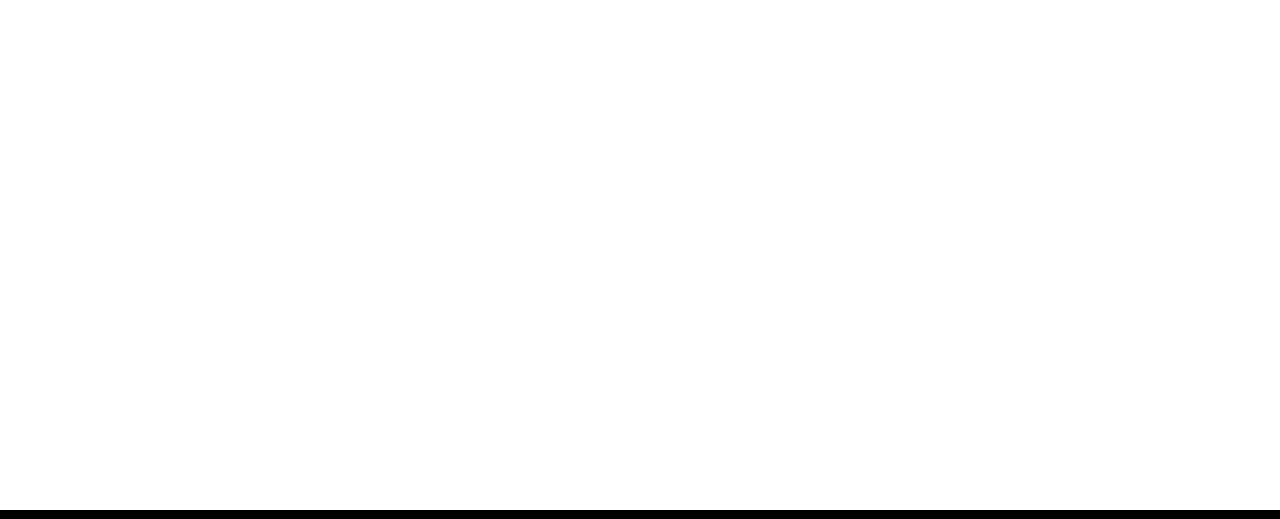
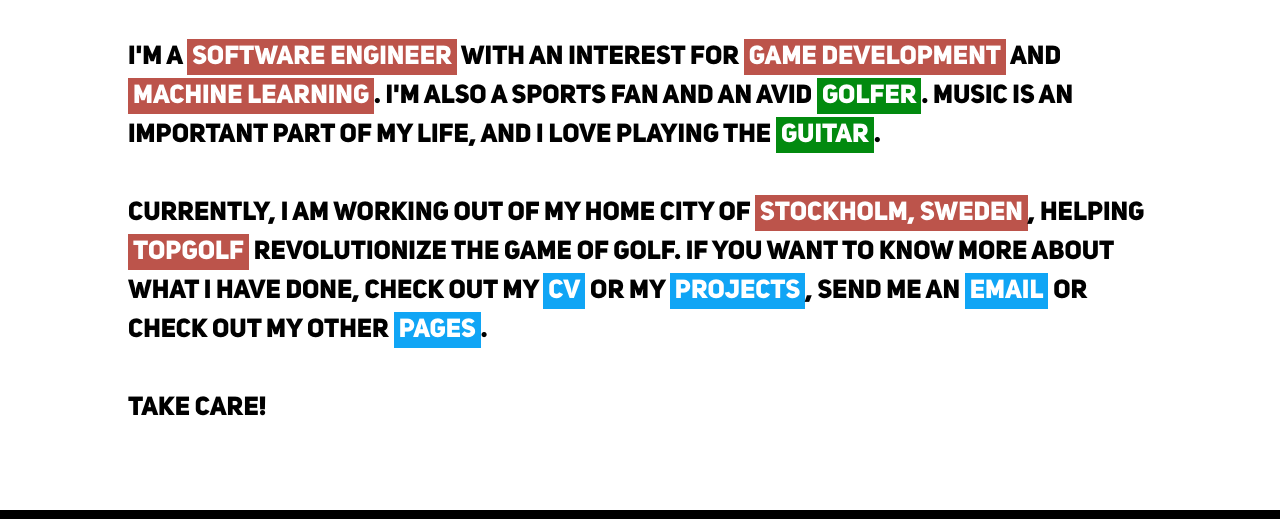
Before and after one commit to fredrikomstedt/website, a Gatsby site in the folder website/: page / in a window 1280 px wide. Shown: the part 190-709 px from the top of the page. Built offline with nearby package versions, Linux system fonts and the light colour scheme; Gatsby itself is replaced by a stand-in of ours.

Commit message:
Started working on home page content
Blue word highlights are fixed in position at the moment, and should be adapted to fit regardless of screen size. After that, the home page should be finished

```diff
--- a/website/src/components/Header/header.js
+++ b/website/src/components/Header/header.js
@@ -27,7 +27,7 @@
         <HeaderTitle siteTitle={siteTitle}/>
         <div className={headerStyles.buttonWrapper}>
             <HeaderButton link='/cv' text='CV'/>
-            <HeaderButton link='/portfolio' text='Portfolio'/>
+            <HeaderButton link='/projects' text='Projects'/>
         </div>
     </header>
 )
--- a/website/src/components/Header/header.module.css
+++ b/website/src/components/Header/header.module.css
@@ -41,5 +41,5 @@
 }
 
 .button:hover {
-    background-color: #87CEEB;
+    background-color: #10A5F5;
 }
--- a/website/src/components/layout.js
+++ b/website/src/components/layout.js
@@ -27,7 +27,7 @@
     return (
         <>
             <Header siteTitle={data.site.siteMetadata.title} />
-            <main>{children}</main>
+            <main className={layoutStyles.content}>{children}</main>
             <div className={layoutStyles.footer}>
                 <Footer/>
             </div>
--- a/website/src/components/layout.module.css
+++ b/website/src/components/layout.module.css
@@ -1,3 +1,10 @@
+.content {
+    display: flex;
+    justify-content: center;
+    align-items: center;
+    padding-bottom: 100px;
+}
+
 .footer {
     position: absolute;
     right: 0;
--- a/website/src/pages/index.js
+++ b/website/src/pages/index.js
@@ -3,10 +3,49 @@
 import Layout from "../components/layout"
 import SEO from "../components/seo"
 
+import homeStyles from "./index.module.css"
+
+import Fredrik from '../images/fredrik.png'
+import Golfer from '../images/golfer.jpg'
+import Guitar from '../images/guitar.jpg'
+import Highlight from '../images/highlight.png'
+
+const ImageText = ({text, image}) => (
+    <div className={homeStyles.imageText}>
+        {text}
+        <img src={image} alt=''/>
+    </div>
+)
+
+const HighlightText = ({text, positionalStyle}) => (
+    <div className={homeStyles.highlightText}>
+        {text}
+        <img style={positionalStyle} src={Highlight} alt=''/>
+    </div>
+)
+
+const ImportantText = ({text}) => (
+    <div className={homeStyles.importantText}>
+        {text}
+    </div>
+)
+
+const Home = () => (
+    <div className={homeStyles.wrapper}>
+        Hi, I'm <ImageText text='Fredrik' image={Fredrik}/>!
+        <br/><br/>
+        I'm a <ImportantText text='software engineer'/> with an interest for <ImportantText text='game development'/> and <ImportantText text='machine learning'/>. I'm also a sports fan and an avid <ImageText text='golfer' image={Golfer}/>. Music is an important part of my life, and I love playing the <ImageText text='guitar' image={Guitar}/>.
+        <br/><br/>
+        Currently, I am working out of my home city of <ImportantText text='Stockholm, Sweden'/>, helping <ImportantText text='Topgolf'/> revolutionize the game of golf. If you want to know more about what I have done, check out my <HighlightText text='CV' positionalStyle={{top: 0, right: 125}}/> or my <HighlightText text='projects' positionalStyle={{top: 0, right: 0}}/>, send me an <HighlightText text='email' positionalStyle={{bottom: 15, left: 260}}/> or check out my other <HighlightText text='pages' positionalStyle={{bottom: 15, right: 260}}/>.
+        <br/><br/>
+        Take care!
+    </div>
+)
+
 const IndexPage = () => (
   <Layout>
     <SEO title="Home" />
-    <h1>HOME</h1>
+    <Home/>
   </Layout>
 )
 
--- /dev/null
+++ b/website/src/pages/index.module.css
@@ -0,0 +1,53 @@
+.wrapper {
+    font-size: 26px;
+    width: 80%;
+    padding: 50px;
+    min-height: 400px;
+    line-height: 150%;
+}
+
+.imageText {
+    padding: 5px;
+    color: white;
+    background-color: #028A0F;
+    position: relative;
+    display: inline;
+}
+
+.imageText img {
+    position: absolute;
+    top: 100%;
+    left: 0;
+    width: 0px;
+    z-index: 1;
+}
+
+.imageText:hover img {
+    width: 250px;
+    padding: 5px;
+    background-color: #028A0F;
+}
+
+.highlightText {
+    padding: 5px;
+    color: white;
+    background-color: #10A5F5;
+    display: inline;
+}
+
+.highlightText img {
+    position: absolute;
+    width: 0px;
+    z-index: 1;
+}
+
+.highlightText:hover img {
+    width: 200px;
+}
+
+.importantText {
+    padding: 5px;
+    color: white;
+    background-color: #BC544B;
+    display: inline;
+}
```
Also changed, not shown: website/src/pages/projects.js (renamed from website/src/pages/portfolio.js, +4 -4 lines), website/src/images/golfer.jpg (added), website/src/images/guitar.jpg (added), website/src/images/highlight.png (added), 1 other file.
